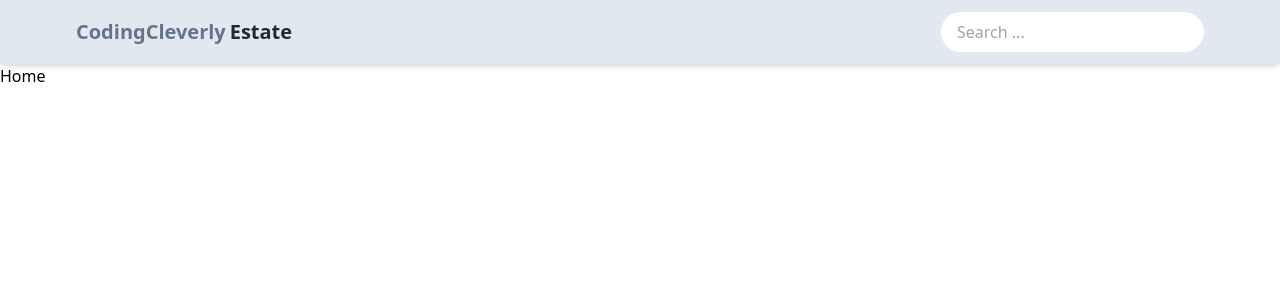
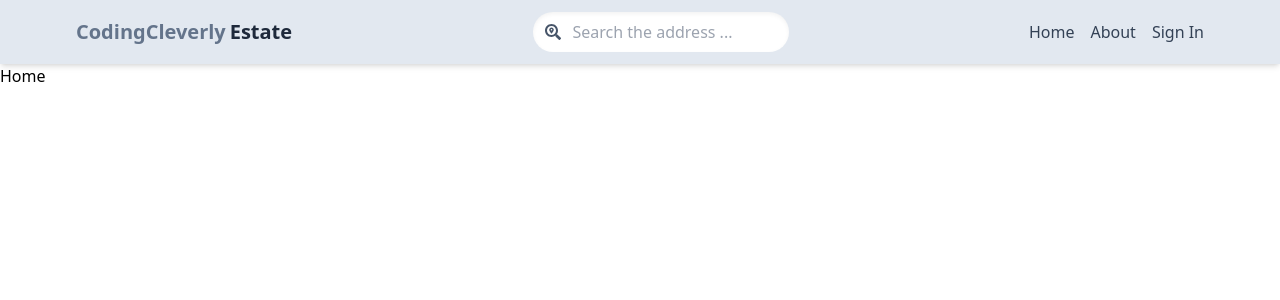
Before and after one commit to ashokneupane100/realEstatePractice1, a React (Vite) app in the folder client/: page / in a window 1280 px wide. Shown: the top 300 px of the page. Built offline with nearby package versions, Linux system fonts and the light colour scheme.

Commit message:
Link Applied on Navigation Menu

```diff
--- a/client/package.json
+++ b/client/package.json
@@ -12,6 +12,7 @@
   "dependencies": {
     "react": "^18.3.1",
     "react-dom": "^18.3.1",
+    "react-icons": "^5.3.0",
     "react-router-dom": "^6.26.2"
   },
   "devDependencies": {
--- a/client/src/components/Header.jsx
+++ b/client/src/components/Header.jsx
@@ -1,18 +1,44 @@
+import { FaSearchLocation } from "react-icons/fa";
+import { Link } from "react-router-dom";
+
 export const Header = () => {
   return (
     <header className="bg-slate-200 shadow-md">
       <div className="flex justify-between items-center max-w-6xl mx-auto p-3">
-        <h1 className="font-bold text-sm sm:text-xl flex flex-wrap">
-          <span className="text-slate-500">CodingCleverly</span>
-          <span className="text-slate-800 ml-1">Estate</span> {/* Added margin-left for spacing */}
-        </h1>
-        <form action="#">
+        <Link to="/">
+          <h1 className="font-bold text-sm sm:text-xl flex flex-wrap">
+            <span className="text-slate-500">CodingCleverly</span>
+            <span className="text-slate-800 ml-1">Estate</span>
+          </h1>
+        </Link>
+
+        {/* Search Form */}
+        <form className="relative flex items-center">
           <input
             type="text"
-            className="bg-white rounded-full px-4 py-2 focus:outline-none"
-            placeholder="Search ..."
+            className="bg-white rounded-full px-4 py-2 pl-10 focus:outline-none w-24 sm:w-64 shadow-inner"
+            placeholder="Search the address ..."
           />
+          <FaSearchLocation className="absolute left-3 text-slate-600" />
         </form>
+        <ul className="flex gap-4">
+          <Link to="/">
+            <li className="hidden sm:inline text-slate-700 hover:underline cursor-pointer ">
+              Home
+            </li>
+          </Link>
+          <Link to="/about">
+            <li className="hidden sm:inline text-slate-700 hover:underline cursor-pointer ">
+              About
+            </li>
+          </Link>
+          <Link to="/sign-in">
+            <li className="sm:inline text-slate-700 hover:underline cursor-pointer ">
+              {" "}
+              Sign In
+            </li>
+          </Link>
+        </ul>
       </div>
     </header>
   );
```
Also changed, not shown: 1 other file (tests, documents, lock files or other folders).
